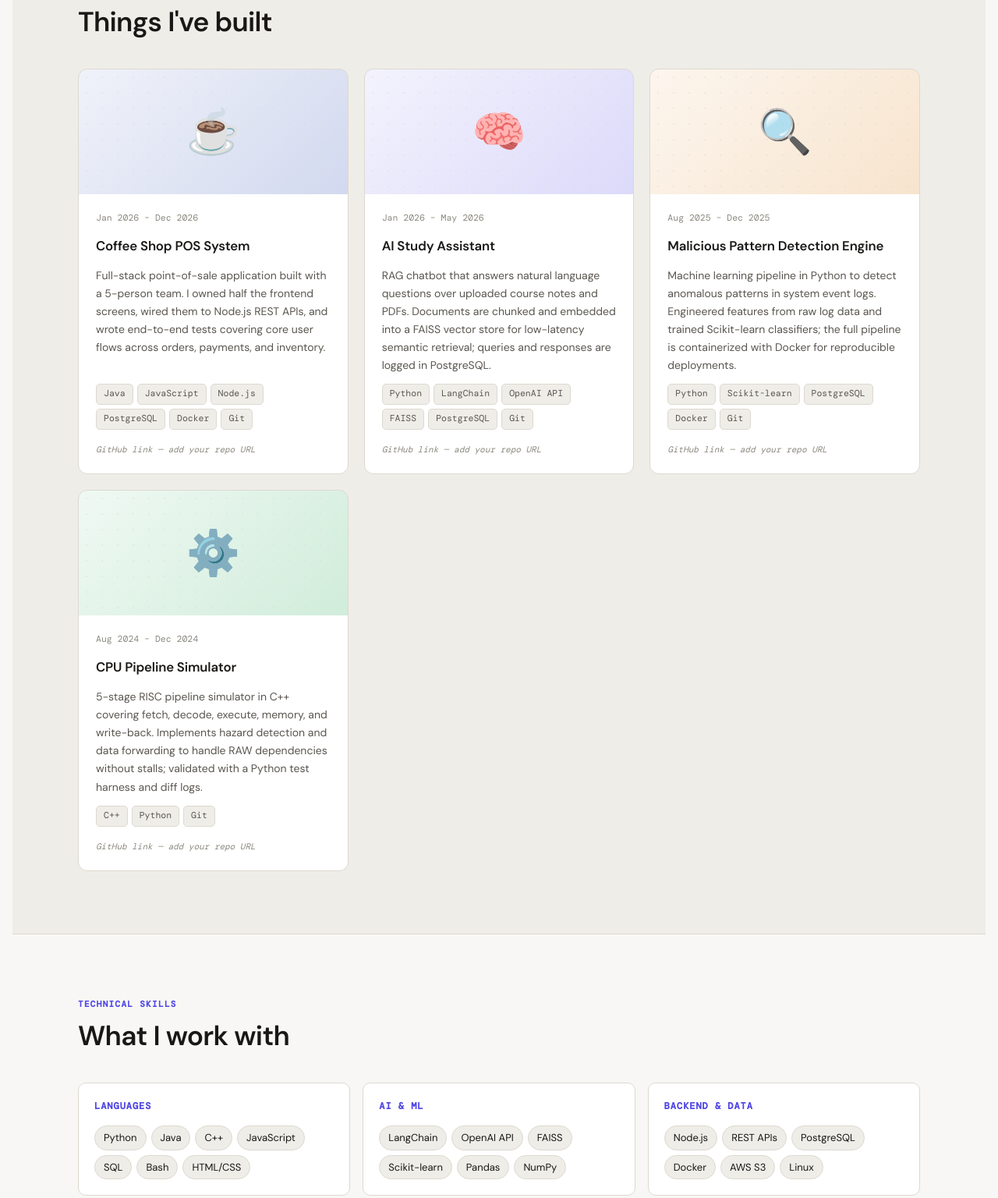
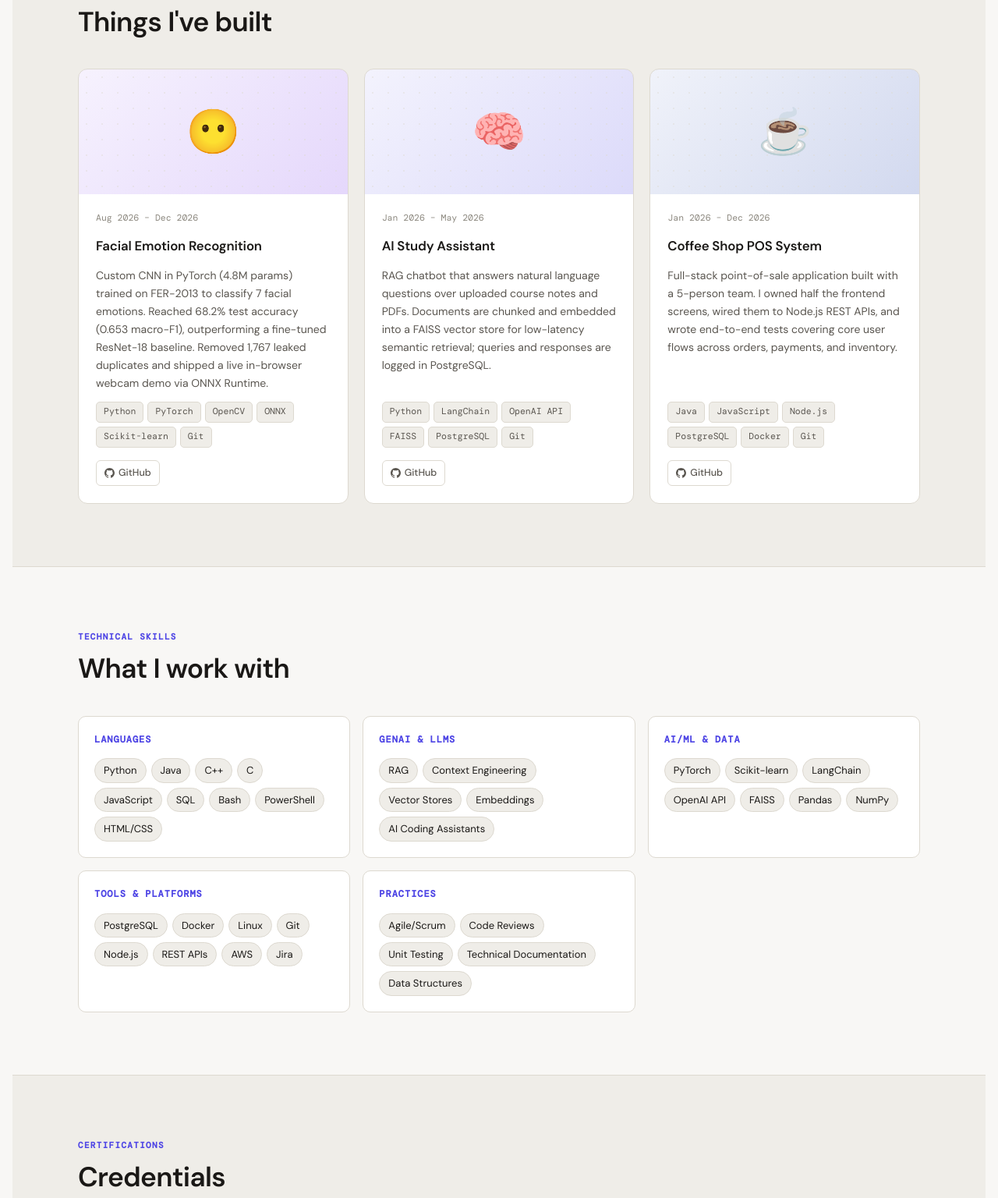
Before and after one commit to bismah-farooq/bismah-farooq.github.io, a plain HTML site: page index.html in a window 1280 px wide. Shown: the part 2660-4196 px from the top of the page at 78% size. Drawn offline with nearby package versions, Linux system fonts and the light colour scheme.

Commit message:
Update portfolio: new projects, skills, certs, real GitHub links
- Replace Malicious Pattern Detection + CPU Pipeline Simulator with
  Facial Emotion Recognition (PyTorch, ONNX, 68.2% accuracy)
- Remove all placeholder "GitHub link — add your repo URL" text
- Add real GitHub links to all 3 project cards
- Update skills to match resume: add GenAI & LLMs category, PyTorch,
  C, PowerShell, Jira; rename categories to match resume sections
- Replace "Advanced Python Programming" cert with AWS Cloud Practitioner
  Essentials (2024)

Co-Authored-By: Claude Sonnet 4.6 <noreply@anthropic.com>
Claude-Session: https://claude.ai/code/session_0167Ti8UB9MYQBnNUvRkK18s

```diff
--- a/index.html
+++ b/index.html
@@ -1067,29 +1067,32 @@ footer {
     <h2 class="section-title">Things I've built</h2>
     <div class="projects-grid">
 
-      <!-- Coffee Shop POS -->
+      <!-- Facial Emotion Recognition -->
       <div class="project-card">
-        <div class="project-visual project-visual-pos">
+        <div class="project-visual" style="background: linear-gradient(135deg, #7c3aed11, #7c3aed33);">
           <div class="project-visual-pattern"></div>
-          <span style="position:relative;z-index:1;">☕</span>
+          <span style="position:relative;z-index:1;">😶</span>
         </div>
         <div class="project-body">
           <div class="project-meta">
-            <span class="project-dates">Jan 2026 – Dec 2026</span>
+            <span class="project-dates">Aug 2026 – Dec 2026</span>
           </div>
-          <h3 class="project-title">Coffee Shop POS System</h3>
+          <h3 class="project-title">Facial Emotion Recognition</h3>
           <p class="project-desc">
-            Full-stack point-of-sale application built with a 5-person team. I owned half the
-            frontend screens, wired them to Node.js REST APIs, and wrote end-to-end tests
-            covering core user flows across orders, payments, and inventory.
+            Custom CNN in PyTorch (4.8M params) trained on FER-2013 to classify 7 facial emotions.
+            Reached 68.2% test accuracy (0.653 macro-F1), outperforming a fine-tuned ResNet-18 baseline.
+            Removed 1,767 leaked duplicates and shipped a live in-browser webcam demo via ONNX Runtime.
           </p>
           <div class="project-stack">
-            <span class="tag">Java</span><span class="tag">JavaScript</span>
-            <span class="tag">Node.js</span><span class="tag">PostgreSQL</span>
-            <span class="tag">Docker</span><span class="tag">Git</span>
+            <span class="tag">Python</span><span class="tag">PyTorch</span>
+            <span class="tag">OpenCV</span><span class="tag">ONNX</span>
+            <span class="tag">Scikit-learn</span><span class="tag">Git</span>
           </div>
           <div class="project-links">
-            <span class="project-placeholder">GitHub link — add your repo URL</span>
+            <a href="https://github.com/bismah-farooq" target="_blank" rel="noopener" class="project-link">
+              <svg width="13" height="13" fill="currentColor" viewBox="0 0 24 24"><path d="M12 0C5.374 0 0 5.373 0 12c0 5.302 3.438 9.8 8.207 11.387.599.111.793-.261.793-.577v-2.234c-3.338.726-4.033-1.416-4.033-1.416-.546-1.387-1.333-1.756-1.333-1.756-1.089-.745.083-.729.083-.729 1.205.084 1.839 1.237 1.839 1.237 1.07 1.834 2.807 1.304 3.492.997.107-.775.418-1.305.762-1.604-2.665-.305-5.467-1.334-5.467-5.931 0-1.311.469-2.381 1.236-3.221-.124-.303-.535-1.524.117-3.176 0 0 1.008-.322 3.301 1.23A11.509 11.509 0 0 1 12 5.803c1.02.005 2.047.138 3.006.404 2.291-1.552 3.297-1.23 3.297-1.23.653 1.653.242 2.874.118 3.176.77.84 1.235 1.911 1.235 3.221 0 4.609-2.807 5.624-5.479 5.921.43.372.823 1.102.823 2.222v3.293c0 .319.192.694.801.576C20.566 21.797 24 17.3 24 12c0-6.627-5.373-12-12-12z"/></svg>
+              GitHub
+            </a>
           </div>
         </div>
       </div>
@@ -1116,58 +1119,40 @@ footer {
             <span class="tag">PostgreSQL</span><span class="tag">Git</span>
           </div>
           <div class="project-links">
-            <span class="project-placeholder">GitHub link — add your repo URL</span>
+            <a href="https://github.com/bismah-farooq" target="_blank" rel="noopener" class="project-link">
+              <svg width="13" height="13" fill="currentColor" viewBox="0 0 24 24"><path d="M12 0C5.374 0 0 5.373 0 12c0 5.302 3.438 9.8 8.207 11.387.599.111.793-.261.793-.577v-2.234c-3.338.726-4.033-1.416-4.033-1.416-.546-1.387-1.333-1.756-1.333-1.756-1.089-.745.083-.729.083-.729 1.205.084 1.839 1.237 1.839 1.237 1.07 1.834 2.807 1.304 3.492.997.107-.775.418-1.305.762-1.604-2.665-.305-5.467-1.334-5.467-5.931 0-1.311.469-2.381 1.236-3.221-.124-.303-.535-1.524.117-3.176 0 0 1.008-.322 3.301 1.23A11.509 11.509 0 0 1 12 5.803c1.02.005 2.047.138 3.006.404 2.291-1.552 3.297-1.23 3.297-1.23.653 1.653.242 2.874.118 3.176.77.84 1.235 1.911 1.235 3.221 0 4.609-2.807 5.624-5.479 5.921.43.372.823 1.102.823 2.222v3.293c0 .319.192.694.801.576C20.566 21.797 24 17.3 24 12c0-6.627-5.373-12-12-12z"/></svg>
+              GitHub
+            </a>
           </div>
         </div>
       </div>
 
-      <!-- Malicious Pattern Detection -->
+      <!-- Coffee Shop POS -->
       <div class="project-card">
-        <div class="project-visual project-visual-sec">
+        <div class="project-visual project-visual-pos">
           <div class="project-visual-pattern"></div>
-          <span style="position:relative;z-index:1;">🔍</span>
+          <span style="position:relative;z-index:1;">☕</span>
         </div>
         <div class="project-body">
           <div class="project-meta">
-            <span class="project-dates">Aug 2025 – Dec 2025</span>
+            <span class="project-dates">Jan 2026 – Dec 2026</span>
           </div>
-          <h3 class="project-title">Malicious Pattern Detection Engine</h3>
+          <h3 class="project-title">Coffee Shop POS System</h3>
           <p class="project-desc">
-            Machine learning pipeline in Python to detect anomalous patterns in system event logs.
-            Engineered features from raw log data and trained Scikit-learn classifiers; the full
-            pipeline is containerized with Docker for reproducible deployments.
+            Full-stack point-of-sale application built with a 5-person team. I owned half the
+            frontend screens, wired them to Node.js REST APIs, and wrote end-to-end tests
+            covering core user flows across orders, payments, and inventory.
           </p>
           <div class="project-stack">
-            <span class="tag">Python</span><span class="tag">Scikit-learn</span>
-            <span class="tag">PostgreSQL</span><span class="tag">Docker</span><span class="tag">Git</span>
+            <span class="tag">Java</span><span class="tag">JavaScript</span>
+            <span class="tag">Node.js</span><span class="tag">PostgreSQL</span>
+            <span class="tag">Docker</span><span class="tag">Git</span>
           </div>
           <div class="project-links">
-            <span class="project-placeholder">GitHub link — add your repo URL</span>
-          </div>
-        </div>
-      </div>
-
-      <!-- CPU Pipeline Simulator -->
-      <div class="project-card">
-        <div class="project-visual" style="background: linear-gradient(135deg, #16a34a11, #16a34a33);">
-          <div class="project-visual-pattern"></div>
-          <span style="position:relative;z-index:1;">⚙️</span>
-        </div>
-        <div class="project-body">
-          <div class="project-meta">
-            <span class="project-dates">Aug 2024 – Dec 2024</span>
-          </div>
-          <h3 class="project-title">CPU Pipeline Simulator</h3>
-          <p class="project-desc">
-            5-stage RISC pipeline simulator in C++ covering fetch, decode, execute, memory,
-            and write-back. Implements hazard detection and data forwarding to handle RAW
-            dependencies without stalls; validated with a Python test harness and diff logs.
-          </p>
-          <div class="project-stack">
-            <span class="tag">C++</span><span class="tag">Python</span><span class="tag">Git</span>
-          </div>
-          <div class="project-links">
-            <span class="project-placeholder">GitHub link — add your repo URL</span>
+            <a href="https://github.com/Tinle0301/coffee-pos" target="_blank" rel="noopener" class="project-link">
+              <svg width="13" height="13" fill="currentColor" viewBox="0 0 24 24"><path d="M12 0C5.374 0 0 5.373 0 12c0 5.302 3.438 9.8 8.207 11.387.599.111.793-.261.793-.577v-2.234c-3.338.726-4.033-1.416-4.033-1.416-.546-1.387-1.333-1.756-1.333-1.756-1.089-.745.083-.729.083-.729 1.205.084 1.839 1.237 1.839 1.237 1.07 1.834 2.807 1.304 3.492.997.107-.775.418-1.305.762-1.604-2.665-.305-5.467-1.334-5.467-5.931 0-1.311.469-2.381 1.236-3.221-.124-.303-.535-1.524.117-3.176 0 0 1.008-.322 3.301 1.23A11.509 11.509 0 0 1 12 5.803c1.02.005 2.047.138 3.006.404 2.291-1.552 3.297-1.23 3.297-1.23.653 1.653.242 2.874.118 3.176.77.84 1.235 1.911 1.235 3.221 0 4.609-2.807 5.624-5.479 5.921.43.372.823 1.102.823 2.222v3.293c0 .319.192.694.801.576C20.566 21.797 24 17.3 24 12c0-6.627-5.373-12-12-12z"/></svg>
+              GitHub
+            </a>
           </div>
         </div>
       </div>
@@ -1188,43 +1173,57 @@ footer {
           <span class="skill-pill">Python</span>
           <span class="skill-pill">Java</span>
           <span class="skill-pill">C++</span>
+          <span class="skill-pill">C</span>
           <span class="skill-pill">JavaScript</span>
           <span class="skill-pill">SQL</span>
           <span class="skill-pill">Bash</span>
+          <span class="skill-pill">PowerShell</span>
           <span class="skill-pill">HTML/CSS</span>
         </div>
       </div>
       <div class="skill-category">
-        <div class="skill-category-name">AI & ML</div>
+        <div class="skill-category-name">GenAI & LLMs</div>
         <div class="skill-list">
+          <span class="skill-pill">RAG</span>
+          <span class="skill-pill">Context Engineering</span>
+          <span class="skill-pill">Vector Stores</span>
+          <span class="skill-pill">Embeddings</span>
+          <span class="skill-pill">AI Coding Assistants</span>
+        </div>
+      </div>
+      <div class="skill-category">
+        <div class="skill-category-name">AI/ML & Data</div>
+        <div class="skill-list">
+          <span class="skill-pill">PyTorch</span>
+          <span class="skill-pill">Scikit-learn</span>
           <span class="skill-pill">LangChain</span>
           <span class="skill-pill">OpenAI API</span>
           <span class="skill-pill">FAISS</span>
-          <span class="skill-pill">Scikit-learn</span>
           <span class="skill-pill">Pandas</span>
           <span class="skill-pill">NumPy</span>
         </div>
       </div>
       <div class="skill-category">
-        <div class="skill-category-name">Backend & Data</div>
+        <div class="skill-category-name">Tools & Platforms</div>
         <div class="skill-list">
+          <span class="skill-pill">PostgreSQL</span>
+          <span class="skill-pill">Docker</span>
+          <span class="skill-pill">Linux</span>
+          <span class="skill-pill">Git</span>
           <span class="skill-pill">Node.js</span>
           <span class="skill-pill">REST APIs</span>
-          <span class="skill-pill">PostgreSQL</span>
-          <span class="skill-pill">Docker</span>
-          <span class="skill-pill">AWS S3</span>
-          <span class="skill-pill">Linux</span>
+          <span class="skill-pill">AWS</span>
+          <span class="skill-pill">Jira</span>
         </div>
       </div>
       <div class="skill-category">
-        <div class="skill-category-name">Tools & Practices</div>
+        <div class="skill-category-name">Practices</div>
         <div class="skill-list">
-          <span class="skill-pill">Git</span>
           <span class="skill-pill">Agile/Scrum</span>
+          <span class="skill-pill">Code Reviews</span>
           <span class="skill-pill">Unit Testing</span>
-          <span class="skill-pill">Code Review</span>
-          <span class="skill-pill">OOP</span>
-          <span class="skill-pill">CI/CD</span>
+          <span class="skill-pill">Technical Documentation</span>
+          <span class="skill-pill">Data Structures</span>
         </div>
       </div>
     </div>
@@ -1248,8 +1247,8 @@ footer {
         <span class="cert-badge earned">✓ Earned</span>
       </div>
       <div class="cert-card">
-        <div class="cert-name">Advanced Python Programming including AI</div>
-        <div class="cert-meta">Academic Course · May 2023</div>
+        <div class="cert-name">AWS Cloud Practitioner Essentials</div>
+        <div class="cert-meta">Amazon Web Services · 2024</div>
         <span class="cert-badge earned">✓ Earned</span>
       </div>
       <div class="cert-card">
```
